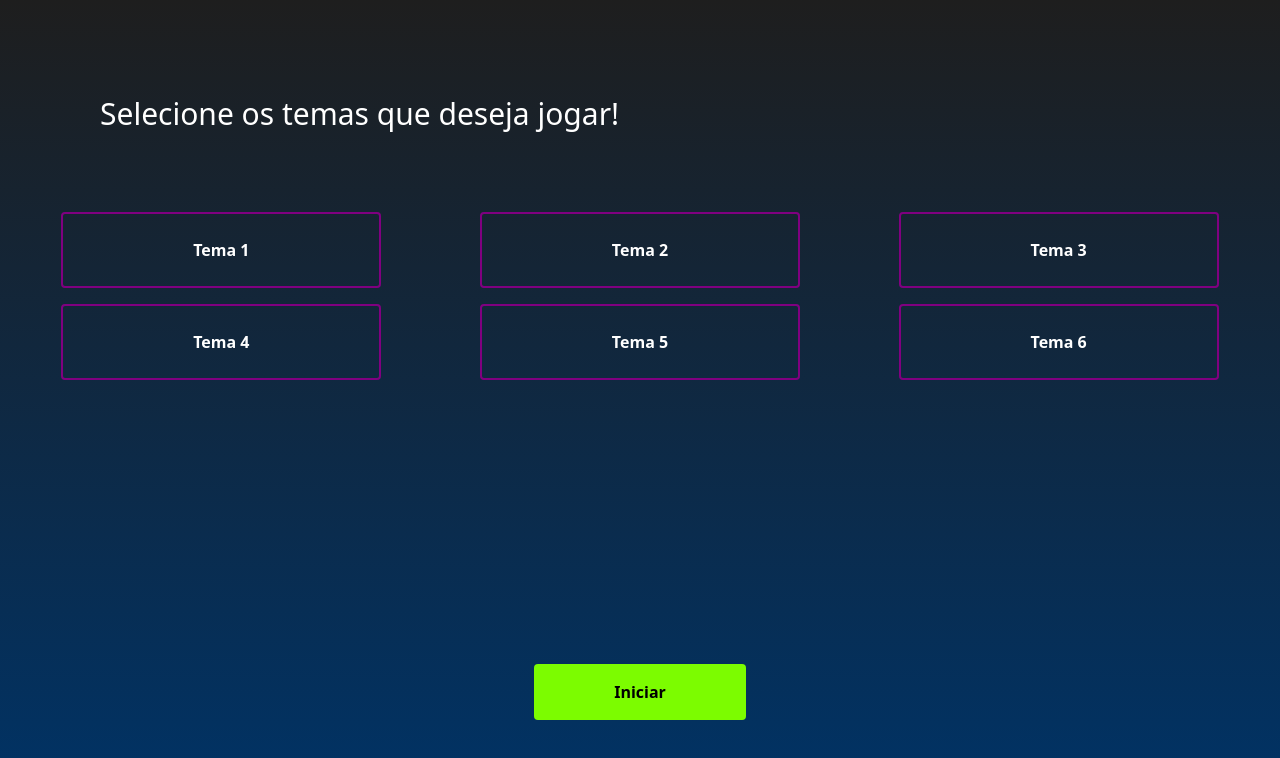
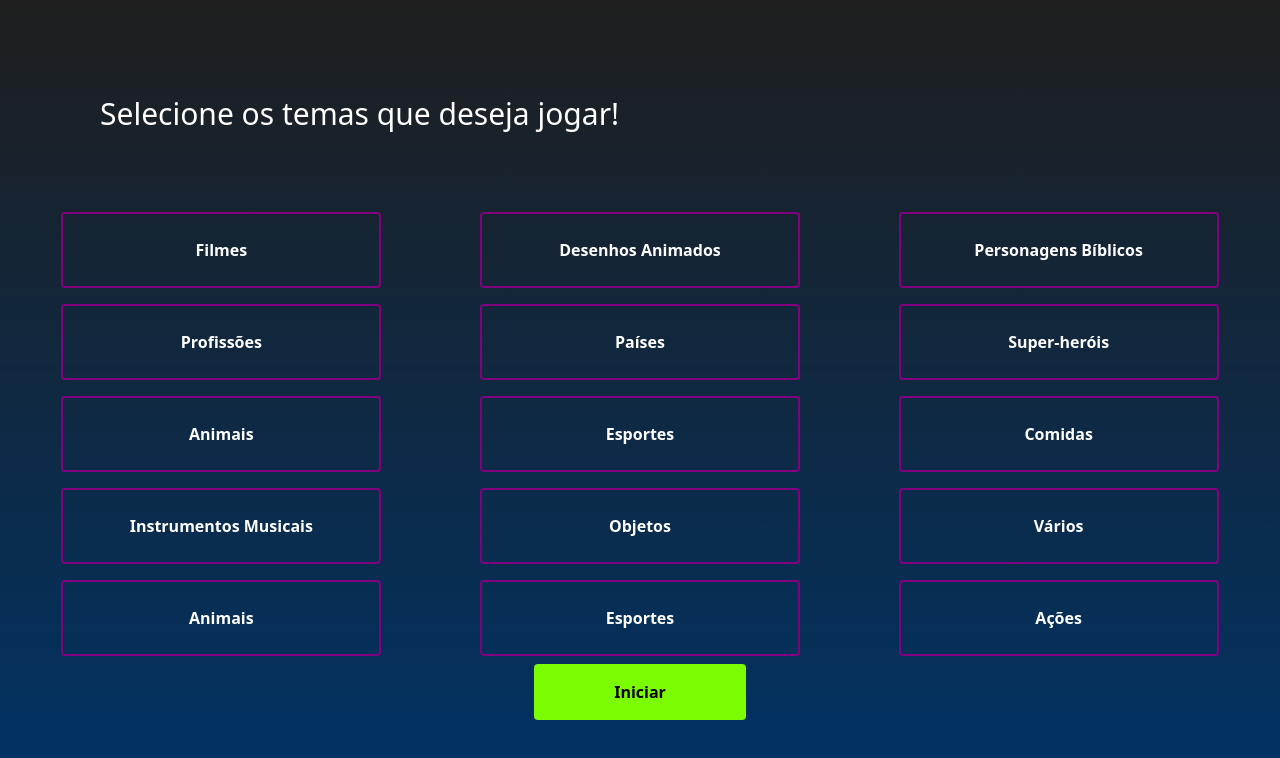
Before and after one commit to lcsoares10/Image-Action-Game, a Next.js app: page /Game in a window 1280 px wide. Shown: the top 758 px of the page. Built offline with nearby package versions, Linux system fonts and the light colour scheme.

Commit message:
refactor: change mock

```diff
--- a/src/app/Game/mock.ts
+++ b/src/app/Game/mock.ts
@@ -1,8 +1,17 @@
 export const MOCK_TEMAS = [
-  "Tema 1",
-  "Tema 2",
-  "Tema 3",
-  "Tema 4",
-  "Tema 5",
-  "Tema 6",
+  "Filmes",
+  "Desenhos Animados",
+  "Personagens Bíblicos",
+  "Profissões",
+  "Países",
+  "Super-heróis",
+  "Animais",
+  "Esportes",
+  "Comidas",
+  "Instrumentos Musicais",
+  "Objetos",
+  "Vários",
+  "Animais",
+  "Esportes",
+  "Ações",
 ];
```
